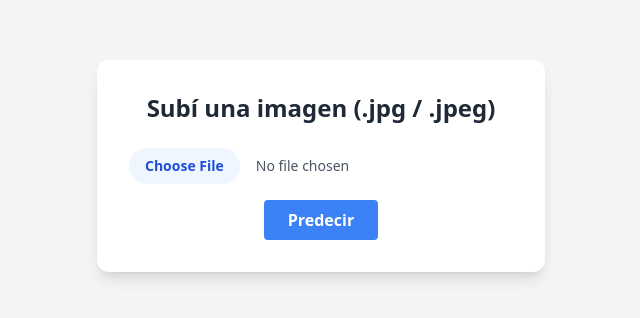
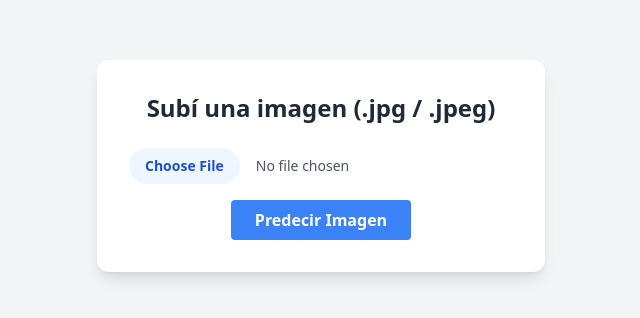
Before and after one commit to leandasilva/proyectoFlask, a Flask app: page / in a window 1280 px wide. Shown: the part 234-552 px from the top of the page, without its empty margins (319-959 px from the left). Run offline with Flask 3, Linux system fonts and the light colour scheme; some libraries are stand-ins or nearby versions.

Commit message:
nuevo commit 13

```diff
--- a/templates/index.html
+++ b/templates/index.html
@@ -28,7 +28,7 @@
         type="submit"
         class="bg-blue-500 hover:bg-blue-600 text-white font-semibold py-2 px-6 rounded transition"
       >
-        Predecir
+        Predecir Imagen
       </button>
     </form>
   </div>
```
